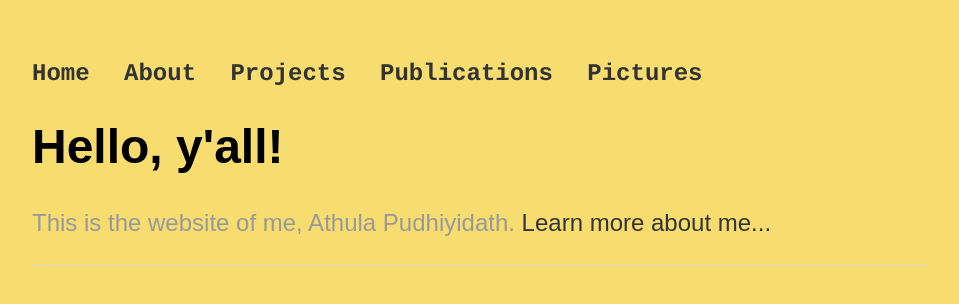
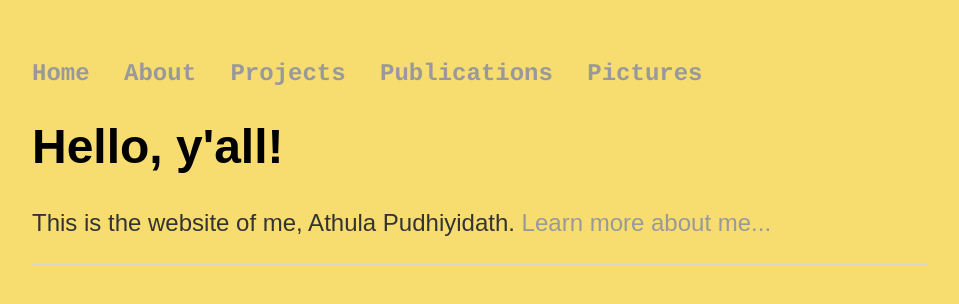
Before and after one commit to athpud/athpud.github.io, a Jekyll site: the page built from index.html, in a window 1280 px wide. Shown: the top 304 px of the page, without its empty margins (160-1119 px from the left). Built offline with Jekyll 4.4.1, drawn with Linux system fonts in a browser that asks for light colours.

Commit message:
fix color

```diff
--- a/css/main.css
+++ b/css/main.css
@@ -17,7 +17,7 @@ nav ul li, footer ul li {
 }
 a {
     text-decoration: none;
-    color: #333;
+    color: #999;
 }
 a:hover {
     text-decoration: underline;
@@ -30,7 +30,7 @@ p {
     font-size: 1.5em;
     font-family:'Arial';
     line-height: 1.4em;
-    color: #999;
+    color: #333;
 }
 footer {
     border-top: 1px solid #d5d5d5;
```
